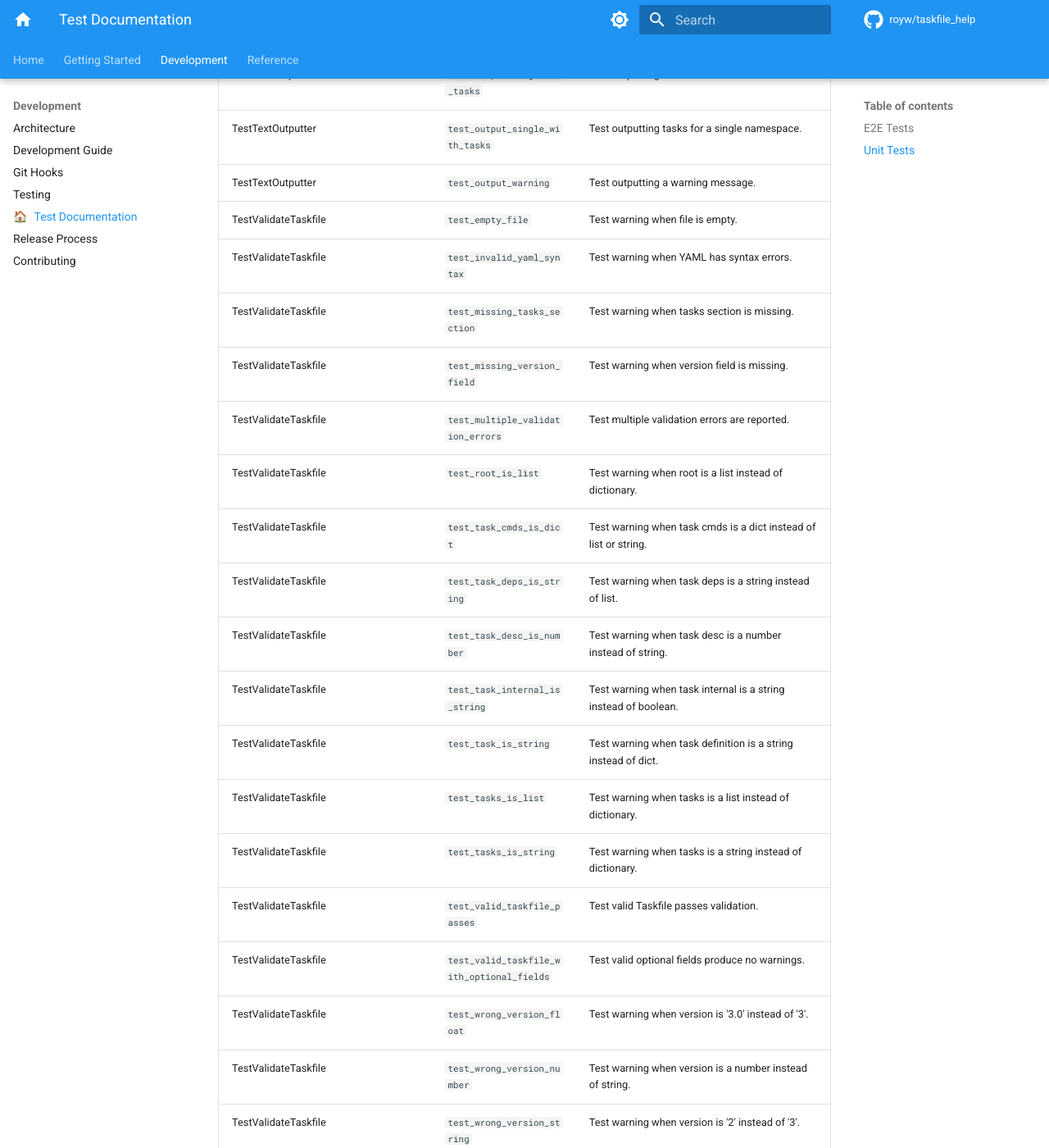
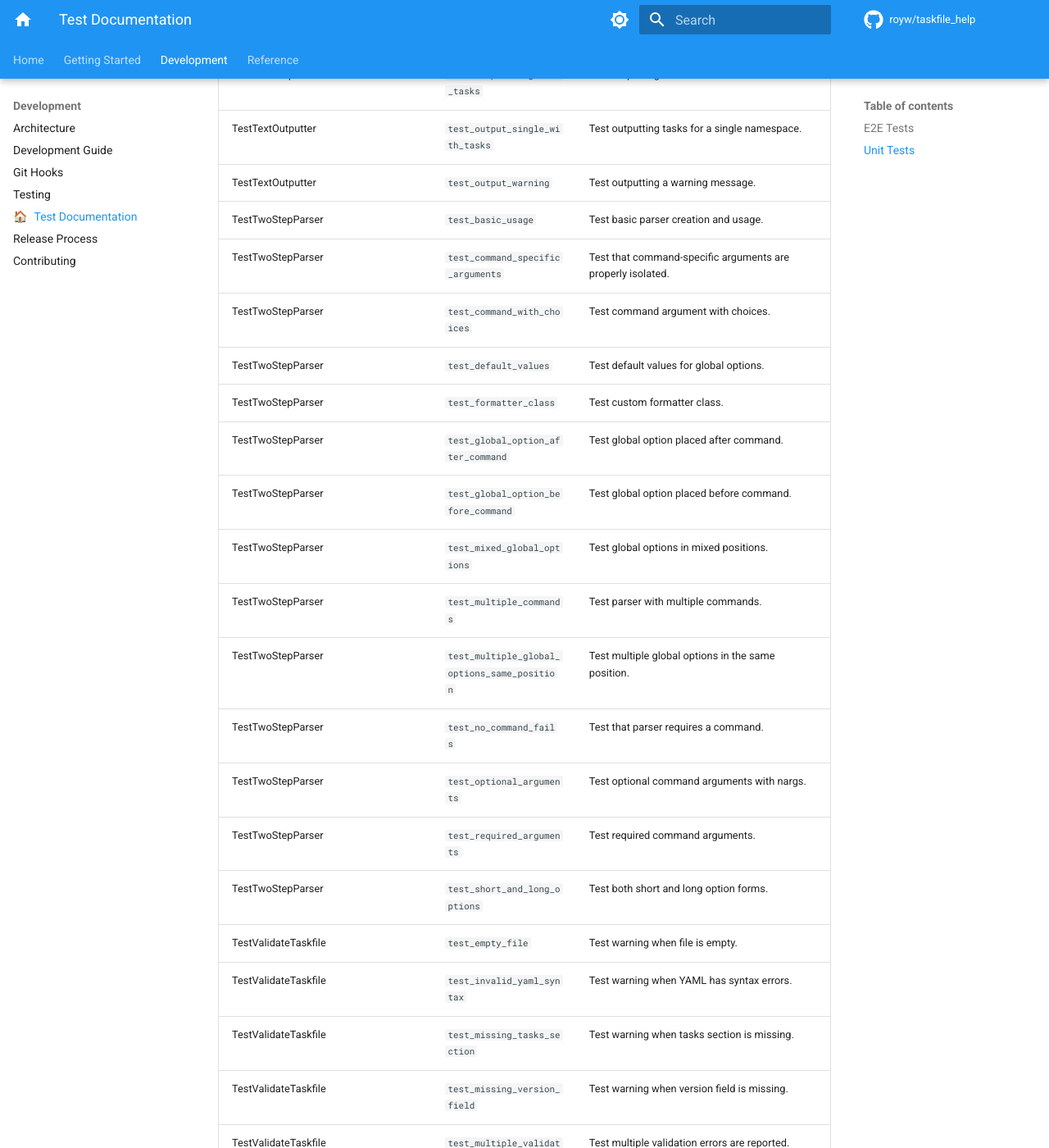
Before and after one commit to royw/taskfile_help, an MkDocs documentation site: the page built from docs/tests.md, in a window 1280 px wide and 1400 px high, scrolled down 23235 px. Shown: the whole window at 82% size. Built offline with MkDocs 1.6.1 and Material for MkDocs 9.7.7, drawn with Linux system fonts in a browser that asks for light colours; comment, search, counter and statistics services are not loaded; some of the changed text lies outside the part shown.

Commit message:
chore: update import order and test documentation
Auto-formatting and documentation updates:

- config.py: Reorder imports per ruff formatting rules
  - Move dataclass import before os
  - Move sys import after pathlib
  - Remove unused Callable import

- docs/tests.md: Update auto-generated test documentation
  - Add 14 new TwoStepParser tests
  - Update test count and descriptions
  - Reflects new test coverage for two-step argument parsing

These are automated formatting and documentation generation changes
from the build pipeline.

```diff
--- a/docs/tests.md
+++ b/docs/tests.md
@@ -359,6 +359,20 @@ This page provides a comprehensive overview of all tests in the project, automat
 | TestTextOutputter | `test_output_single_no_tasks` | Test outputting when no tasks exist. |
 | TestTextOutputter | `test_output_single_with_tasks` | Test outputting tasks for a single namespace. |
 | TestTextOutputter | `test_output_warning` | Test outputting a warning message. |
+| TestTwoStepParser | `test_basic_usage` | Test basic parser creation and usage. |
+| TestTwoStepParser | `test_command_specific_arguments` | Test that command-specific arguments are properly isolated. |
+| TestTwoStepParser | `test_command_with_choices` | Test command argument with choices. |
+| TestTwoStepParser | `test_default_values` | Test default values for global options. |
+| TestTwoStepParser | `test_formatter_class` | Test custom formatter class. |
+| TestTwoStepParser | `test_global_option_after_command` | Test global option placed after command. |
+| TestTwoStepParser | `test_global_option_before_command` | Test global option placed before command. |
+| TestTwoStepParser | `test_mixed_global_options` | Test global options in mixed positions. |
+| TestTwoStepParser | `test_multiple_commands` | Test parser with multiple commands. |
+| TestTwoStepParser | `test_multiple_global_options_same_position` | Test multiple global options in the same position. |
+| TestTwoStepParser | `test_no_command_fails` | Test that parser requires a command. |
+| TestTwoStepParser | `test_optional_arguments` | Test optional command arguments with nargs. |
+| TestTwoStepParser | `test_required_arguments` | Test required command arguments. |
+| TestTwoStepParser | `test_short_and_long_options` | Test both short and long option forms. |
 | TestValidateTaskfile | `test_empty_file` | Test warning when file is empty. |
 | TestValidateTaskfile | `test_invalid_yaml_syntax` | Test warning when YAML has syntax errors. |
 | TestValidateTaskfile | `test_missing_tasks_section` | Test warning when tasks section is missing. |
```
Also changed, not shown: other parts of docs/tests.md (+2 -2 lines), 1 other file.
